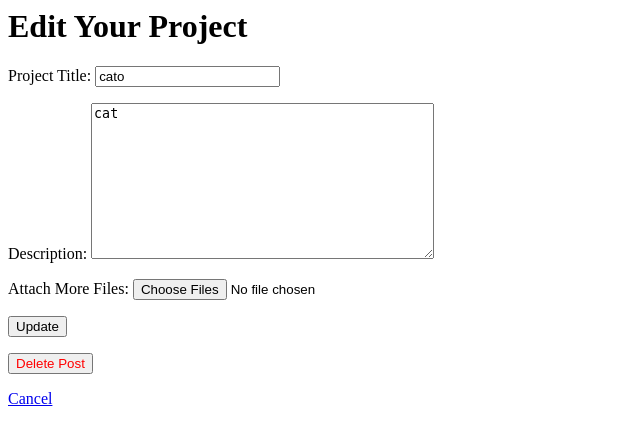
After one commit to 2850479K/UniSphere, a Django app: page /portfolio/editpost/2/ in a window 1280 px wide. The commit adds this page. Shown: the top 445 px of the page, without its empty margins (0-640 px from the left). Run offline with Django 3.2, Linux system fonts and the light colour scheme; a user stored in the database is signed in; data comes from the database, SQL or seed files in the repository; both versions use the stored data as it was after the commit.

Commit message:
fix edit post

```diff
--- a/UniSphere/settings.py
+++ b/UniSphere/settings.py
@@ -13,6 +13,7 @@ https://docs.djangoproject.com/en/2.2/ref/settings/
 import os
 
 # Build paths inside the project like this: os.path.join(BASE_DIR, ...)
+
 BASE_DIR = os.path.dirname(os.path.dirname(os.path.abspath(__file__)))
 
 
@@ -127,3 +128,8 @@ USE_TZ = True
 # https://docs.djangoproject.com/en/2.2/howto/static-files/
 
 STATIC_URL = '/static/'
+STATICFILES_DIRS = [os.path.join(BASE_DIR, "static")]
+STATIC_ROOT = os.path.join(BASE_DIR, "staticfiles")
+
+MEDIA_URL = '/media/'
+MEDIA_ROOT = os.path.join(BASE_DIR, 'media')
--- a/UniSphereApp/forms.py
+++ b/UniSphereApp/forms.py
@@ -10,7 +10,7 @@ class StudentPostForm(forms.ModelForm):
 
     class Meta:
         model = StudentPost
-        fields = ['caption', 'files']
+        fields = ['title', 'caption', 'files']
 
 class UserRegisterForm(UserCreationForm):
     email = forms.EmailField()
--- a/UniSphereApp/models.py
+++ b/UniSphereApp/models.py
@@ -18,16 +18,17 @@ class User(AbstractUser):
 class StudentPost(models.Model):
     #link the post to the user (check with jiacheng and reem for the users)
     user = models.ForeignKey(settings.AUTH_USER_MODEL, on_delete=models.CASCADE)
+    title = models.CharField(max_length=255)
     caption = models.TextField()
     timestamp = models.DateTimeField(auto_now_add=True)
 
     def __str__(self):
         #check the slicing to 30
         #displat username + caption in admin
-        return f"{self.user.username} - {self.caption[:30]}"
+        return f"{self.user.username} - {self.title}"
 
 class PostFile(models.Model):
     #link files to the post
-    post = models.ForeignKey(StudentPost, related_name="files", on_delete=models.CASCADE)
+    post = models.ForeignKey('StudentPost', related_name="files", on_delete=models.CASCADE)
     #uploads diles to "upload/" directory
     file = models.FileField(upload_to="uploads/")
--- a/UniSphereApp/urls.py
+++ b/UniSphereApp/urls.py
@@ -13,4 +13,6 @@ urlpatterns = [
     path('portfolio/', views.post_list, name='post_list'),  # View all projects
     path('portfolio/createpost/', views.create_post, name='create_post'),  # Create a new project
     path('portfolio/viewpost/<int:project_id>/', views.view_post, name='view_post'),  # View & edit project
+    path('portfolio/editpost/<int:project_id>/', views.edit_post, name='edit_post'),
+    path('portfolio/deletepost/<int:project_id>/', views.delete_post, name='delete_post'),
 ]
--- a/UniSphereApp/views.py
+++ b/UniSphereApp/views.py
@@ -63,6 +63,50 @@ def view_post(request, project_id):
         form = StudentPostForm(instance=post)
     return render(request,'UniSphereApp/view_post.html', {'form':form,'post':post})
 
+@login_required
+def edit_post(request, project_id):
+    post = get_object_or_404(StudentPost, id=project_id)
+
+    # Only allow the owner to edit the post
+    if post.user != request.user:
+        messages.error(request, "You are not authorized to edit this post.")
+        return redirect('view_post', project_id=project_id)
+
+    if request.method == 'POST':
+        form = StudentPostForm(request.POST, request.FILES, instance=post)
+        files = request.FILES.getlist('files')
+
+        if form.is_valid():
+            form.save()
+
+            # Add new files
+            for file in files:
+                PostFile.objects.create(post=post, file=file)
+
+            messages.success(request, "Post updated successfully.")
+            return redirect('view_post', project_id=post.id)
+
+    else:
+        form = StudentPostForm(instance=post)
+
+    return render(request, 'UniSphereApp/edit_post.html', {'form': form, 'post': post})
+
+@login_required
+def delete_post(request, project_id):
+    post = get_object_or_404(StudentPost, id=project_id)
+
+    # Only allow the owner to delete the post
+    if post.user != request.user:
+        messages.error(request, "You are not authorized to delete this post.")
+        return redirect('view_post', project_id=project_id)
+
+    if request.method == "POST":
+        post.delete()
+        messages.success(request, "Post successfully deleted.")
+        return redirect('post_list')
+
+    return redirect('view_post', project_id=project_id)
+
 def register(request):
     if request.method == 'POST':
         form = UserRegisterForm(request.POST)
--- /dev/null
+++ b/templates/UniSphereApp/edit_post.html
@@ -0,0 +1,30 @@
+<h1>Edit Your Project</h1>
+<form method="POST" enctype="multipart/form-data">
+    {% csrf_token %}
+
+    <p>
+    <label>Project Title:</label>
+    {{ form.title }}
+    </p>
+
+    <p>
+        <label>Description:</label>
+    {{ form.caption }}
+    </p>
+
+    <p>
+        <label>Attach More Files:</label>
+        {{ form.files }}
+    </p>
+
+
+    <button type="submit">Update</button>
+</form>
+
+<!-- Delete Post Button -->
+<form method="POST" action="{% url 'delete_post' post.id %}" onsubmit="return confirm('Are you sure you want to delete this post?');">
+    {% csrf_token %}
+    <button type="submit" style="color: red;">Delete Post</button>
+</form>
+
+<a href="{% url 'view_post' post.id %}">Cancel</a>
```
Also changed, not shown: UniSphere/urls.py (+14 -4 lines), templates/UniSphereApp/create_post.html (+18 -1 lines), templates/UniSphereApp/view_post.html (+10 -22 lines), UniSphereApp/migrations/0001_initial.py, db.sqlite3, media/uploads/cat.jpg (renamed from uploads/cat.jpg), media/uploads/cat_fyZWGQC.jpg (added), media/uploads/cat_mp7b1MF.jpg (added), 2 other files.
